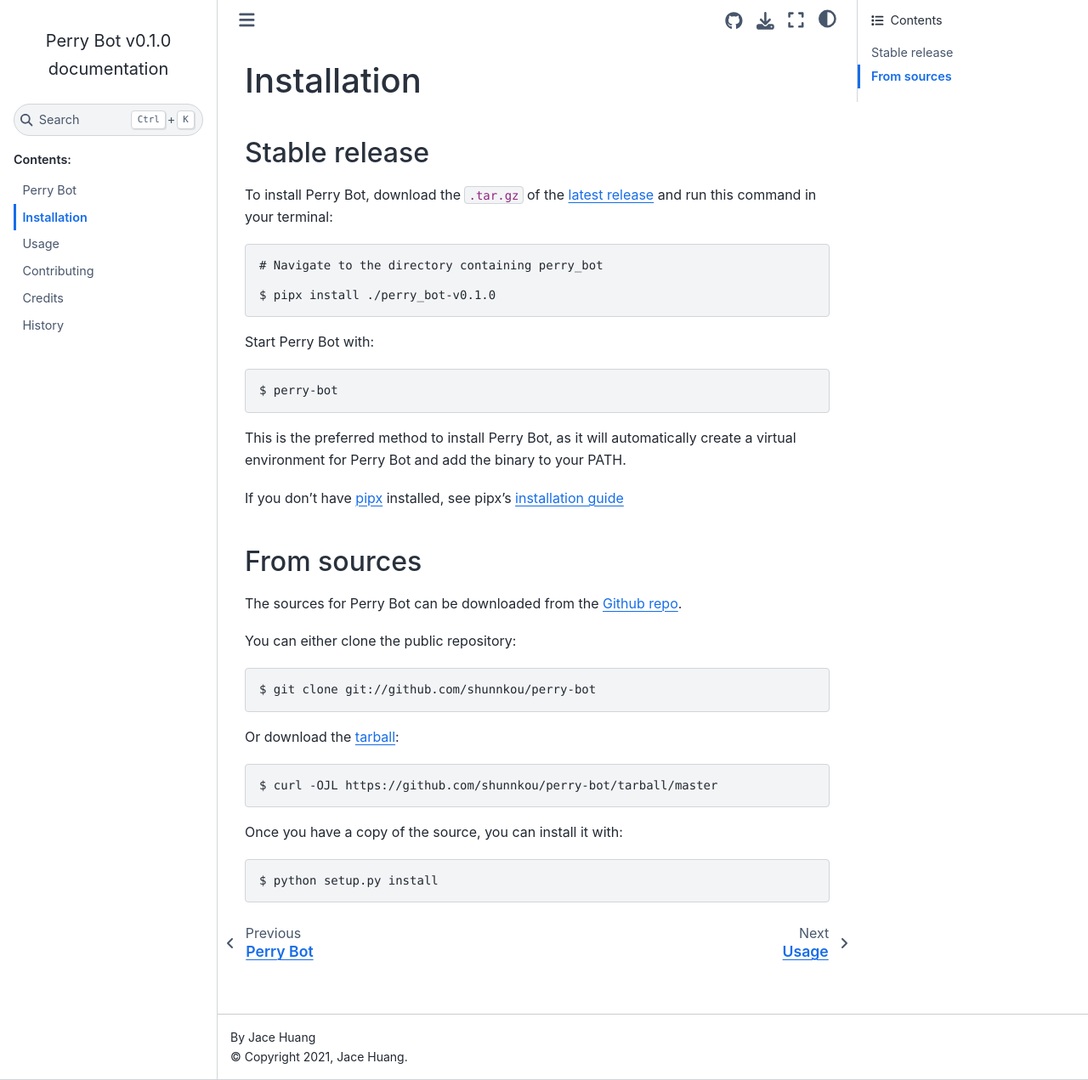
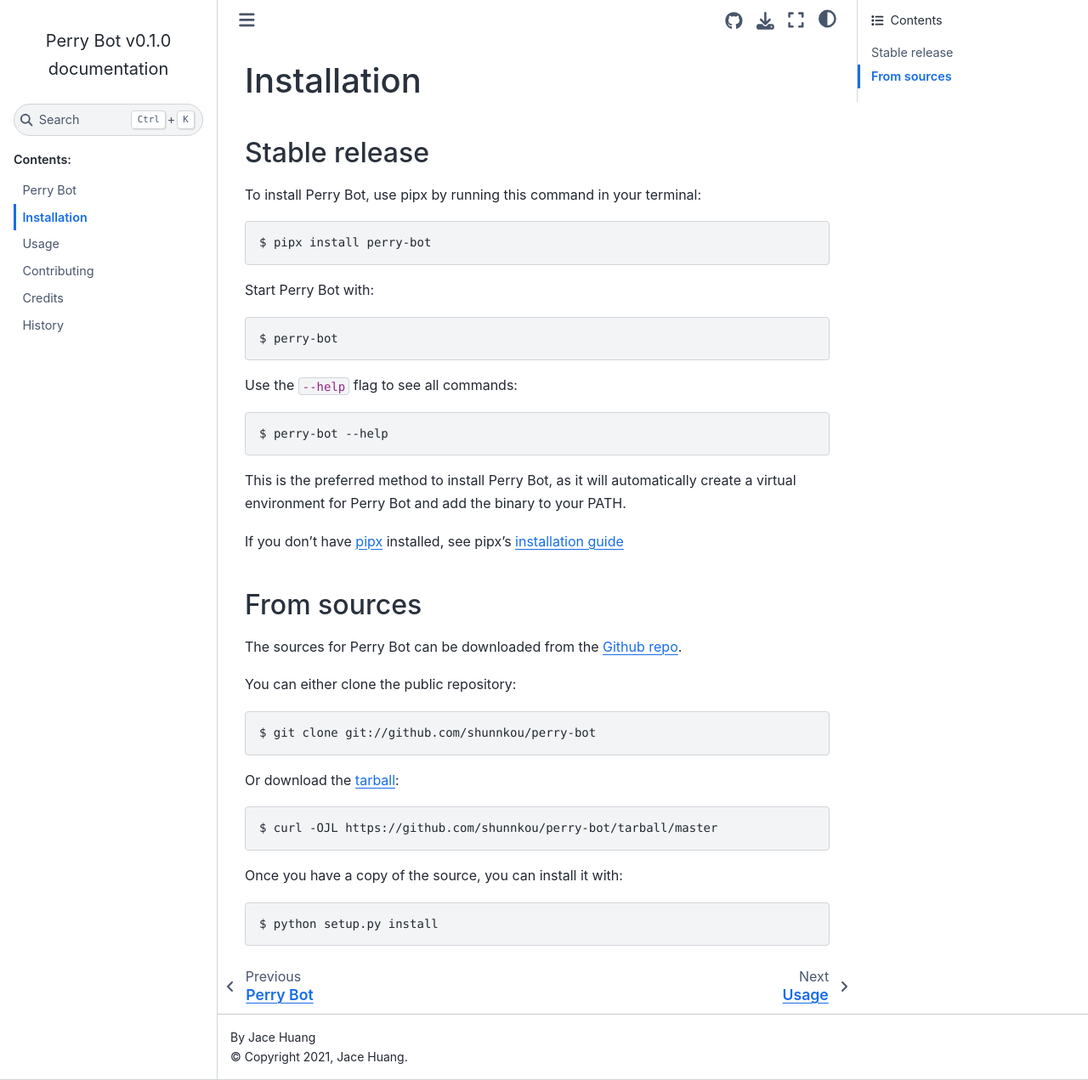
Before and after one commit to shunnkou/perry-bot, a Sphinx documentation site: the page built from docs/installation.rst, in a window 1280 px wide and 1271 px high. Shown: the whole window at 85% size. Built offline with Sphinx 7.4.7 and the Sphinx Book theme 1.1.4, drawn with Linux system fonts in a browser that asks for light colours.

Commit message:
Update installation from pipx

```diff
--- a/docs/installation.rst
+++ b/docs/installation.rst
@@ -8,20 +8,25 @@
 Stable release
 --------------
 
-To install Perry Bot, download the ``.tar.gz`` of the `latest release`_ and run this command in your terminal:
+To install Perry Bot, use pipx by running this command in your terminal:
 
-.. code-block:: console
+.. code-block:: shell
 
-    # Navigate to the directory containing perry_bot
-
-    $ pipx install ./perry_bot-v0.1.0
+    $ pipx install perry-bot
 
 
 Start Perry Bot with:
 
-.. code-block:: console
+.. code-block:: shell
 
     $ perry-bot
+
+
+Use the ``--help`` flag to see all commands:
+
+.. code-block:: shell
+
+    $ perry-bot --help
 
 
 This is the preferred method to install Perry Bot, as it will automatically create a virtual environment for Perry Bot and add the binary to your PATH.
@@ -30,7 +35,6 @@
 
 .. _pipx: https://pipxproject.github.io/pipx/
 .. _installation guide: https://pipxproject.github.io/pipx/installation/
-.. _latest release: https://github.com/shunnkou/perry-bot/releases
 
 
 From sources
```
